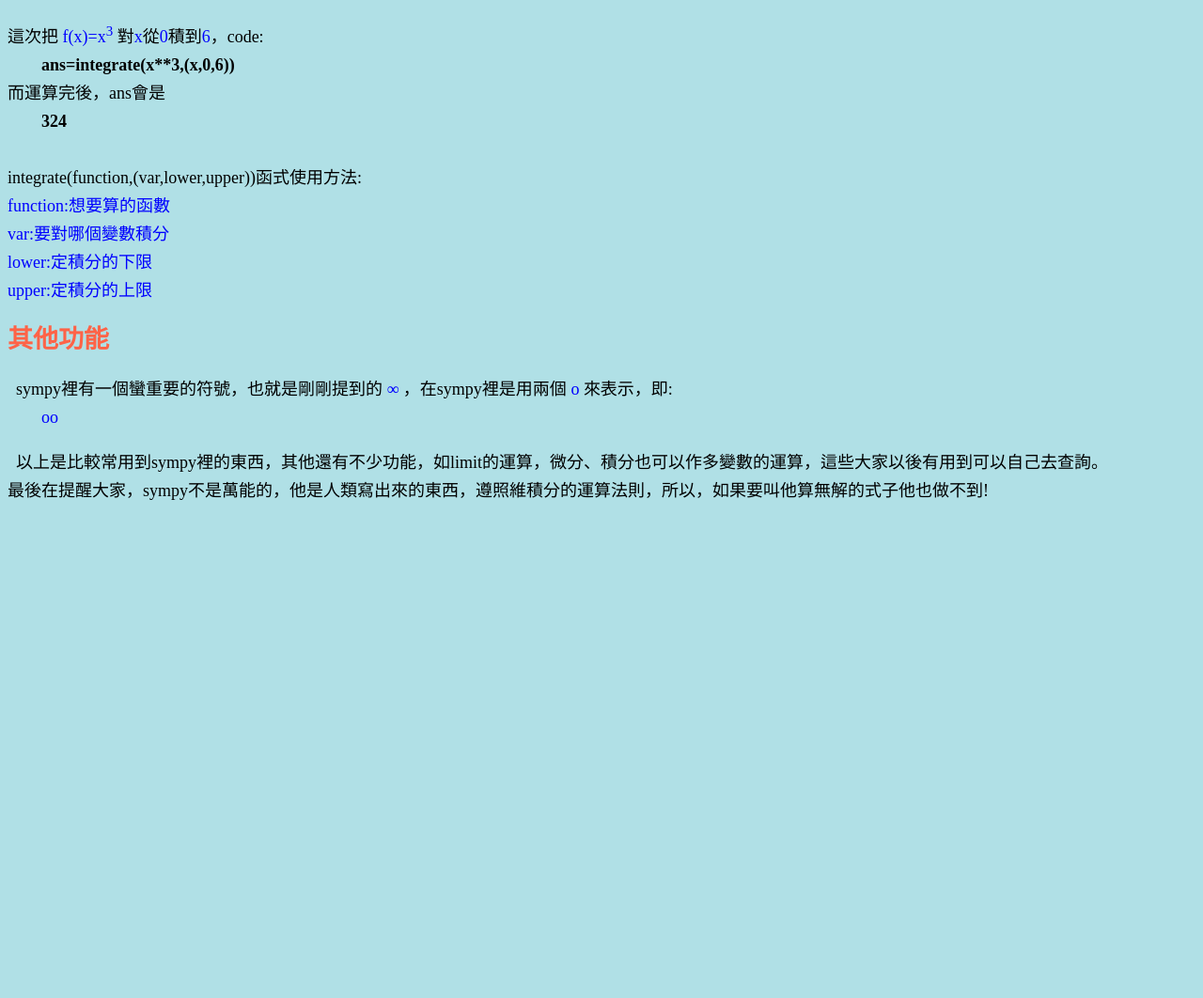
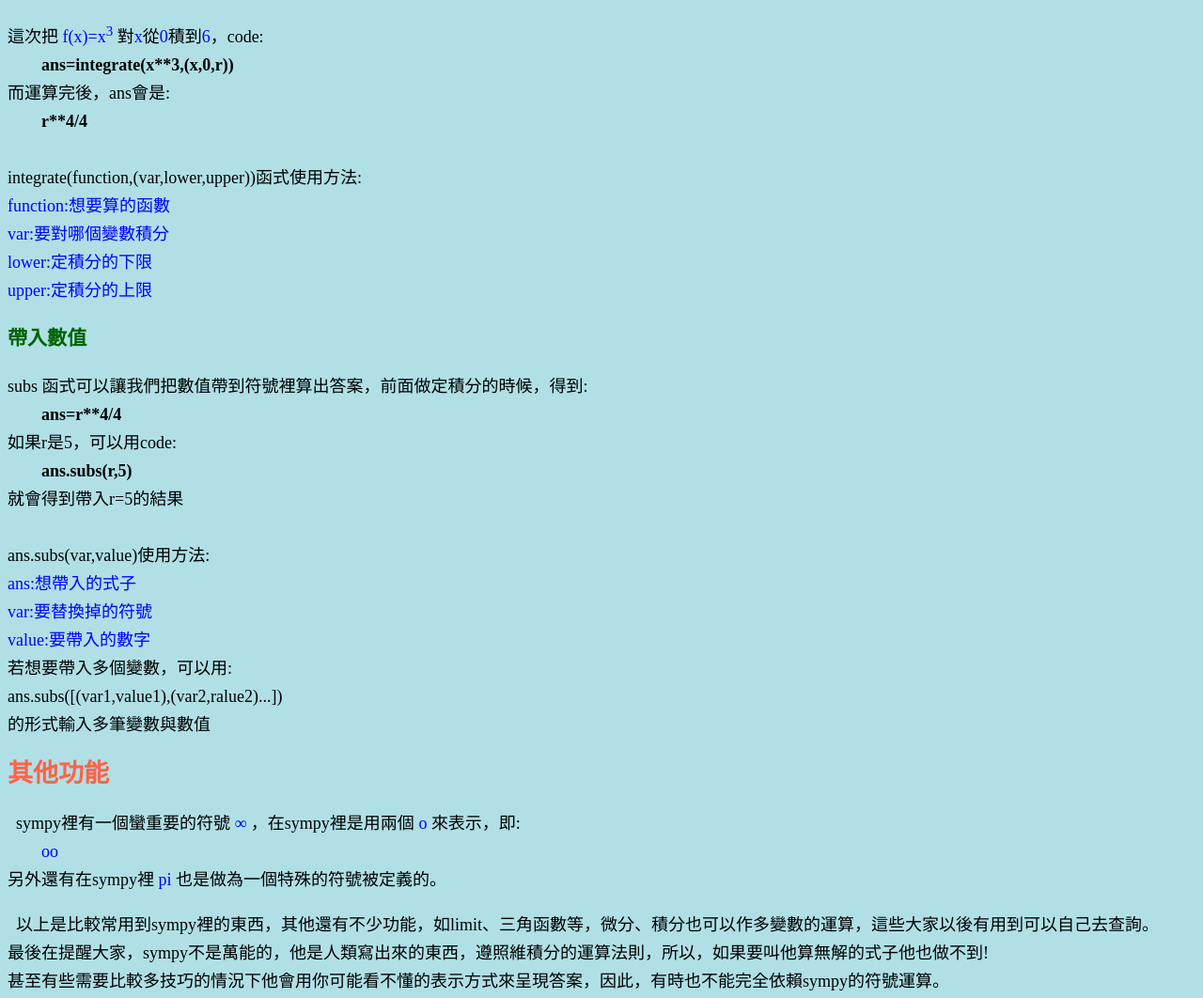
Before and after one commit to YatangYu/symbolic-calculation, a plain HTML site: page index.html in a window 1280 px wide. Shown: the part 1191-2253 px from the top of the page at 94% size. Before the commit the page ends 1746 px from the top, so only its background shows below. Drawn offline with Linux system fonts and the light colour scheme.

Commit message:
Update index.html

```diff
--- a/index.html
+++ b/index.html
@@ -21,7 +21,7 @@
 <h2>微分</h2>
 <pre>假設我要把 <mark>f(x)=x<sup>3</sup>+x<sup>0.5</sup></mark> 對<mark>x</mark>微分，就可以寫code:
 	<b>ans=diff(x**3+x**0.5,x)</b>
-而運算完後，ans就會是微分的結果
+而運算完後，ans就會是微分的結果:
 	<b>0.5*x**(-0.5) + 3*x**2</b>
 
 diff(function,var) 函式使用方法:
@@ -33,7 +33,7 @@ diff(function,var) 函式使用方法:
 <h3>不定積分</h3>
 <pre>假設要算 <mark>f(x)=x<sup>3</sup></mark> 對<mark>x</mark>的積分，可以寫code:
 	<b>ans=integrate(x**3,x)</b>
-而運算完後，ans會是
+而運算完後，ans會是:
 	<b>x**4/4</b><mark>(請注意，sympy在作不定積分時不會幫我們加上常數項)</mark>
 
 integrate(function,var)函式使用方法:
@@ -43,9 +43,9 @@ integrate(function,var)函式使用方法:
 
 <h3>定積分</h3>
 <pre>這次把 <mark>f(x)=x<sup>3</sup></mark> 對<mark>x</mark>從<mark>0</mark>積到<mark>6</mark>，code:
-	<b>ans=integrate(x**3,(x,0,6))</b>
-而運算完後，ans會是
-	<b>324</b>
+	<b>ans=integrate(x**3,(x,0,r))</b>
+而運算完後，ans會是:
+	<b>r**4/4</b>
 
 integrate(function,(var,lower,upper))函式使用方法:
 <mark>function:想要算的函數</mark>
@@ -53,13 +53,32 @@ integrate(function,(var,lower,upper))函式使用方法:
 <mark>lower:定積分的下限</mark>
 <mark>upper:定積分的上限</mark>
 </pre>
+
+<h3>帶入數值</h3>
+<pre>subs 函式可以讓我們把數值帶到符號裡算出答案，前面做定積分的時候，得到:
+	<b>ans=r**4/4</b>
+如果r是5，可以用code:
+	<b>ans.subs(r,5)</b>
+就會得到帶入r=5的結果
+
+ans.subs(var,value)使用方法:
+<mark>ans:想帶入的式子</mark>
+<mark>var:要替換掉的符號</mark>
+<mark>value:要帶入的數字</mark>
+若想要帶入多個變數，可以用:
+ans.subs([(var1,value1),(var2,ralue2)...])
+的形式輸入多筆變數與數值
+</pre>
+
 <h2>其他功能</h2>
-<pre>  sympy裡有一個蠻重要的符號，也就是剛剛提到的 <mark>∞</mark> ，在sympy裡是用兩個 <mark>o</mark> 來表示，即:
+<pre>  sympy裡有一個蠻重要的符號 <mark>∞</mark> ，在sympy裡是用兩個 <mark>o</mark> 來表示，即:
 	<mark>oo</mark>
+另外還有在sympy裡 <mark>pi</mark> 也是做為一個特殊的符號被定義的。
 </pre>
 <pre>
-  以上是比較常用到sympy裡的東西，其他還有不少功能，如limit的運算，微分、積分也可以作多變數的運算，這些大家以後有用到可以自己去查詢。
+  以上是比較常用到sympy裡的東西，其他還有不少功能，如limit、三角函數等，微分、積分也可以作多變數的運算，這些大家以後有用到可以自己去查詢。
 最後在提醒大家，sympy不是萬能的，他是人類寫出來的東西，遵照維積分的運算法則，所以，如果要叫他算無解的式子他也做不到!
+甚至有些需要比較多技巧的情況下他會用你可能看不懂的表示方式來呈現答案，因此，有時也不能完全依賴sympy的符號運算。
 </pre>
   </body>
 </html>
```
